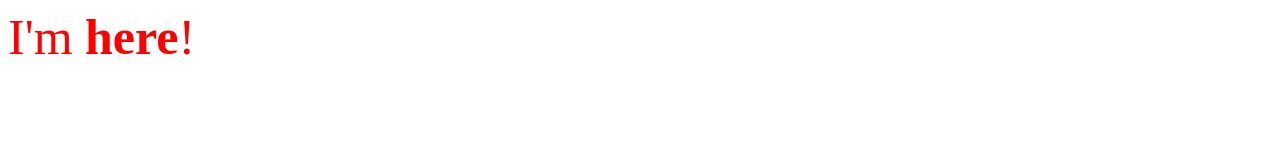
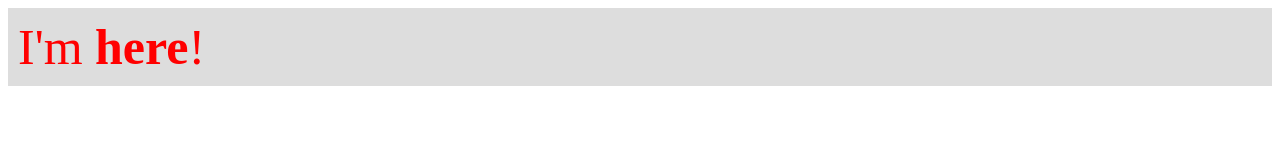
Before and after one commit to zmalakhov/geek_03_01_javascript_level_1, a plain HTML site: page 8.0/8.3/index.html in a window 1280 px wide. Drawn offline with Linux system fonts and the light colour scheme.

Commit message:
060 - 8.3 - изменение свойств элементов

```diff
--- a/8.0/8.3/index.html
+++ b/8.0/8.3/index.html
@@ -6,6 +6,11 @@
     <style>
         body{
             font-size: 50px;
+        }
+        .added{
+            color: red;
+            background-color: #dddddd;
+            padding: 10px;
         }
     </style>
 </head>
@@ -25,7 +30,15 @@
         const firstEl = document.querySelector("div.class");
         firstEl.innerText = "Hi";
         firstEl.innerHTML = "I'm <strong>here</strong>!";
-        firstEl.style.color = "red";
+
+        // firstEl.style.color = "red";
+        // // firstEl.style.backgroundColor = "blue";
+        // firstEl.style.backgroundColor = "#ddd";
+        // firstEl.style.padding = "10px";
+
+        firstEl.classList.add("added");
+
+
 
         console.log(firstEl);
     </script>
```
